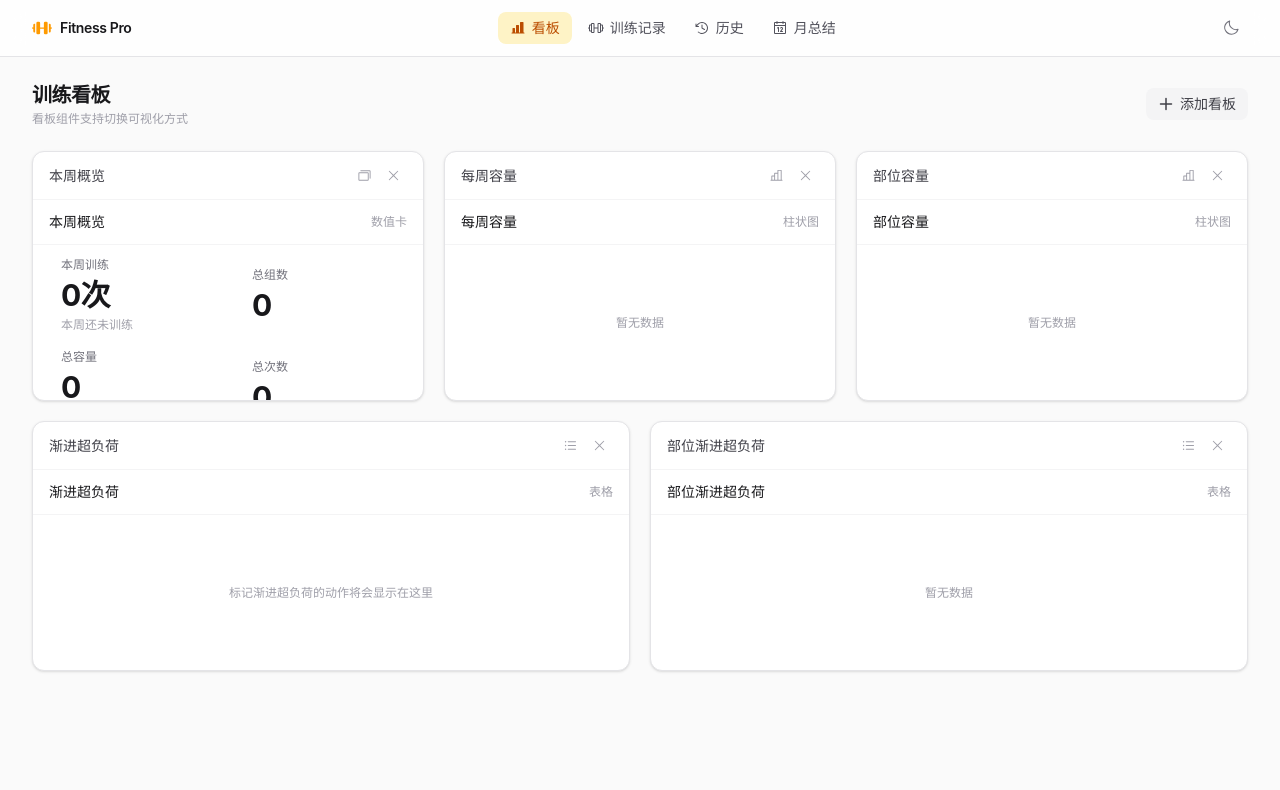
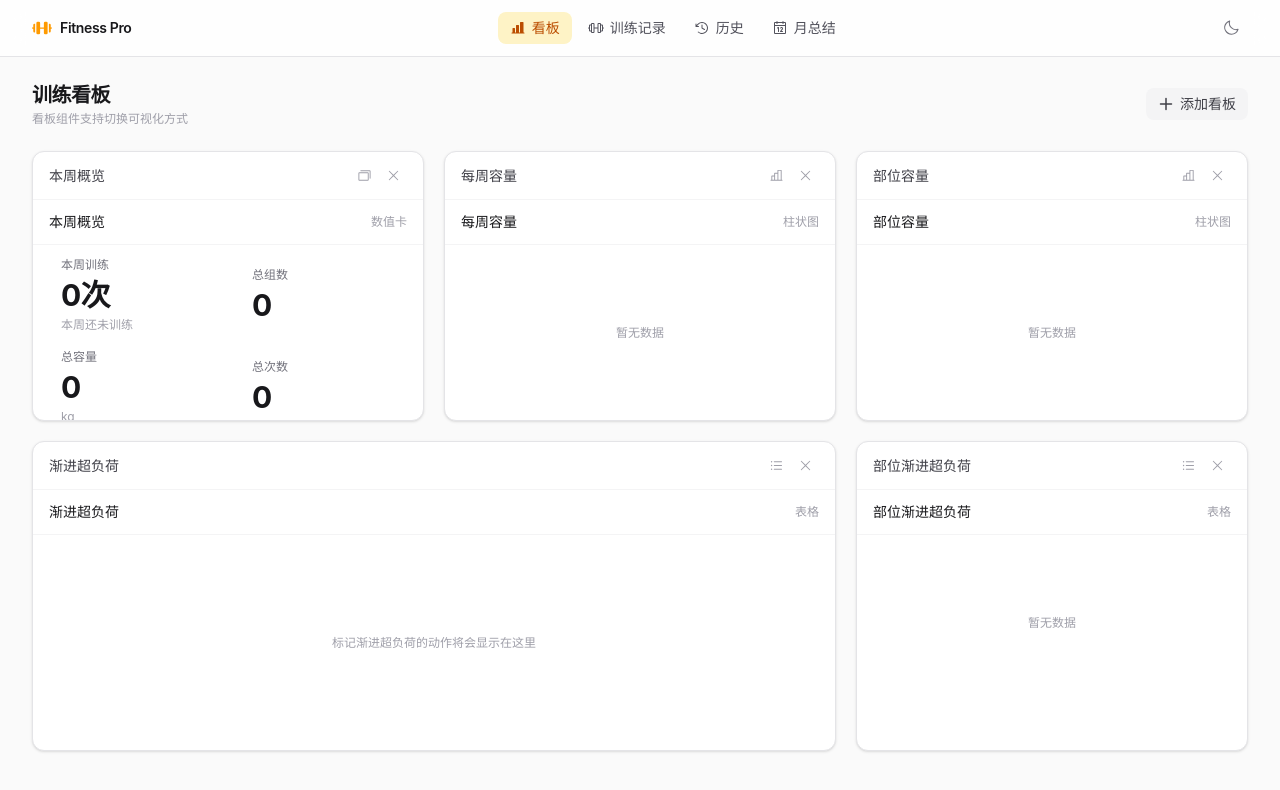
Before and after one commit to hulabala/fitness-tracker, a React (Vite) app: page / in a window 1280 px wide. Shown: the top 790 px of the page. Built offline with nearby package versions, Linux system fonts and the light colour scheme.

Commit message:
Redesign dashboard with varied card sizes

```diff
--- a/src/components/dashboard/Dashboard.tsx
+++ b/src/components/dashboard/Dashboard.tsx
@@ -10,6 +10,14 @@ const widgetTypeLabels: Record<WidgetType, string> = {
   muscleVolume: '部位容量',
   progressiveOverload: '渐进超负荷',
   muscleProgress: '部位渐进超负荷',
+};
+
+const widgetSize: Record<string, { cols: number; height: number; label: string }> = {
+  weeklySummary: { cols: 1, height: 150, label: '小' },
+  weeklyVolume: { cols: 1, height: 220, label: '中' },
+  muscleVolume: { cols: 1, height: 220, label: '中' },
+  progressiveOverload: { cols: 2, height: 260, label: '大' },
+  muscleProgress: { cols: 1, height: 220, label: '中' },
 };
 
 export default function Dashboard() {
@@ -115,19 +123,17 @@ export default function Dashboard() {
       <div className="space-y-5">
         {/* Row 1: summary, volume, muscle */}
         <div className="grid grid-cols-1 md:grid-cols-3 gap-5">
-          {summaryW && <WidgetCard widget={summaryW} onRemove={() => removeDashboardWidget(summaryW.id)} onVizChange={(v) => updateWidgetVisualization(summaryW.id, v)} />}
-          {volumeW && <WidgetCard widget={volumeW} onRemove={() => removeDashboardWidget(volumeW.id)} onVizChange={(v) => updateWidgetVisualization(volumeW.id, v)} />}
-          {muscleW && <WidgetCard widget={muscleW} onRemove={() => removeDashboardWidget(muscleW.id)} onVizChange={(v) => updateWidgetVisualization(muscleW.id, v)} />}
+          {summaryW && <WidgetCard widget={summaryW} size={widgetSize[summaryW.type]} onRemove={() => removeDashboardWidget(summaryW.id)} onVizChange={(v) => updateWidgetVisualization(summaryW.id, v)} />}
+          {volumeW && <WidgetCard widget={volumeW} size={widgetSize[volumeW.type]} onRemove={() => removeDashboardWidget(volumeW.id)} onVizChange={(v) => updateWidgetVisualization(volumeW.id, v)} />}
+          {muscleW && <WidgetCard widget={muscleW} size={widgetSize[muscleW.type]} onRemove={() => removeDashboardWidget(muscleW.id)} onVizChange={(v) => updateWidgetVisualization(muscleW.id, v)} />}
         </div>
 
-        {/* Row 2: progressive overload + muscle progress */}
-        <div className="grid grid-cols-1 md:grid-cols-2 gap-5">
-          {progressW && (
-            <WidgetCard widget={progressW} onRemove={() => removeDashboardWidget(progressW.id)} onVizChange={(v) => updateWidgetVisualization(progressW.id, v)} />
-          )}
-          {muscleProgressW && (
-            <WidgetCard widget={muscleProgressW} onRemove={() => removeDashboardWidget(muscleProgressW.id)} onVizChange={(v) => updateWidgetVisualization(muscleProgressW.id, v)} />
-          )}
+        {/* Row 2: progressive overload (large, 2 cols) + muscle progress (medium) */}
+        <div className="grid grid-cols-1 md:grid-cols-3 gap-5">
+          <div className="md:col-span-2">
+            {progressW && <WidgetCard widget={progressW} size={widgetSize[progressW.type]} onRemove={() => removeDashboardWidget(progressW.id)} onVizChange={(v) => updateWidgetVisualization(progressW.id, v)} />}
+          </div>
+          {muscleProgressW && <WidgetCard widget={muscleProgressW} size={widgetSize[muscleProgressW.type]} onRemove={() => removeDashboardWidget(muscleProgressW.id)} onVizChange={(v) => updateWidgetVisualization(muscleProgressW.id, v)} />}
         </div>
 
         {/* Extra widgets */}
@@ -146,10 +152,12 @@ export default function Dashboard() {
 // Individual widget card
 function WidgetCard({
   widget,
+  size,
   onRemove,
   onVizChange,
 }: {
   widget: DashboardWidget;
+  size: { cols: number; height: number };
   onRemove: () => void;
   onVizChange: (viz: DashboardWidget['visualization']) => void;
 }) {
@@ -220,7 +228,7 @@ function WidgetCard({
       </div>
 
       {/* Widget content */}
-      <div className="h-[200px]">
+      <div style={{ height: size.height }}>
         <WidgetRenderer widget={widget} workouts={workouts} />
       </div>
     </div>
```
Also changed, not shown: 5 other files (tests, documents, lock files or other folders).
